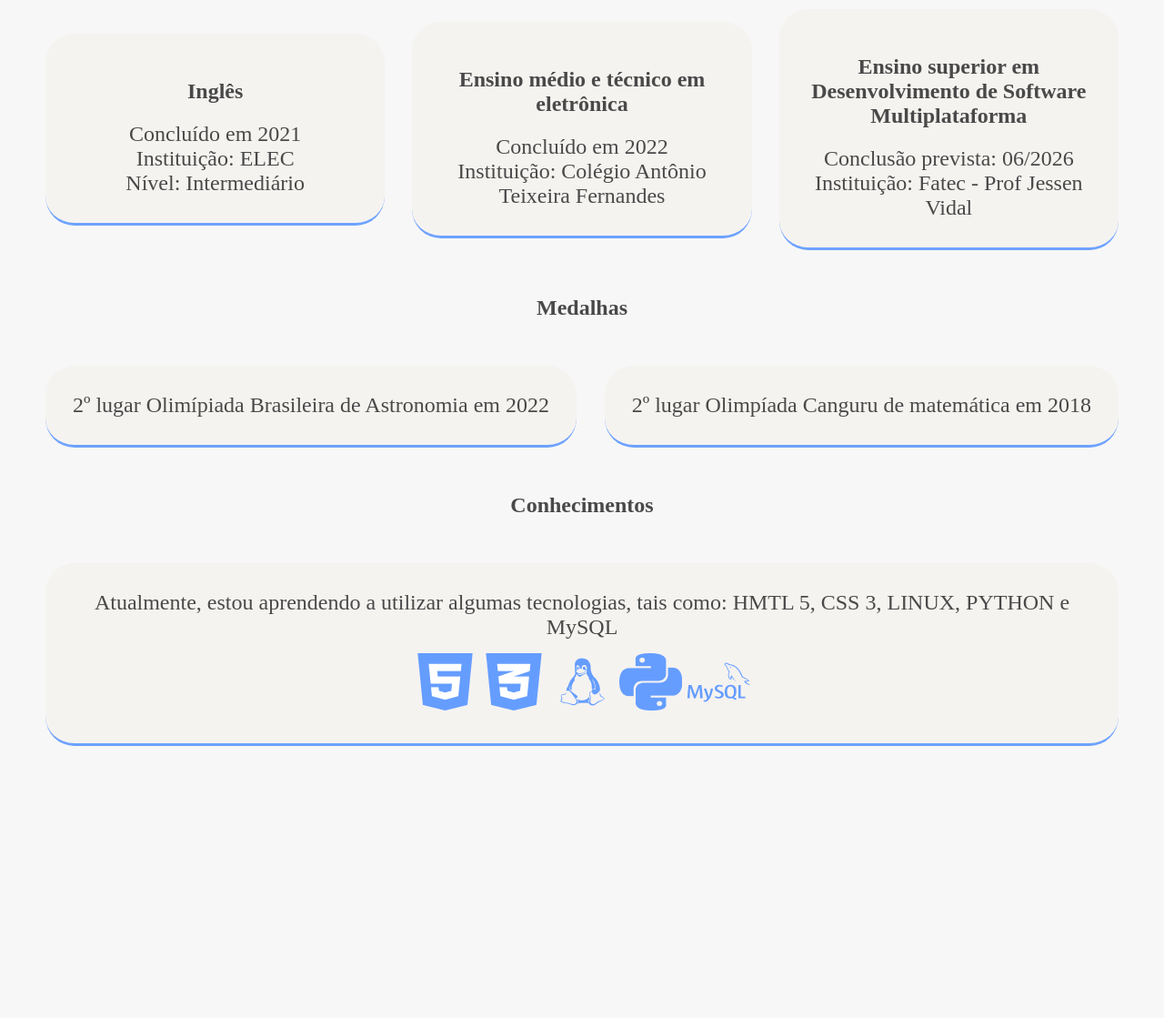
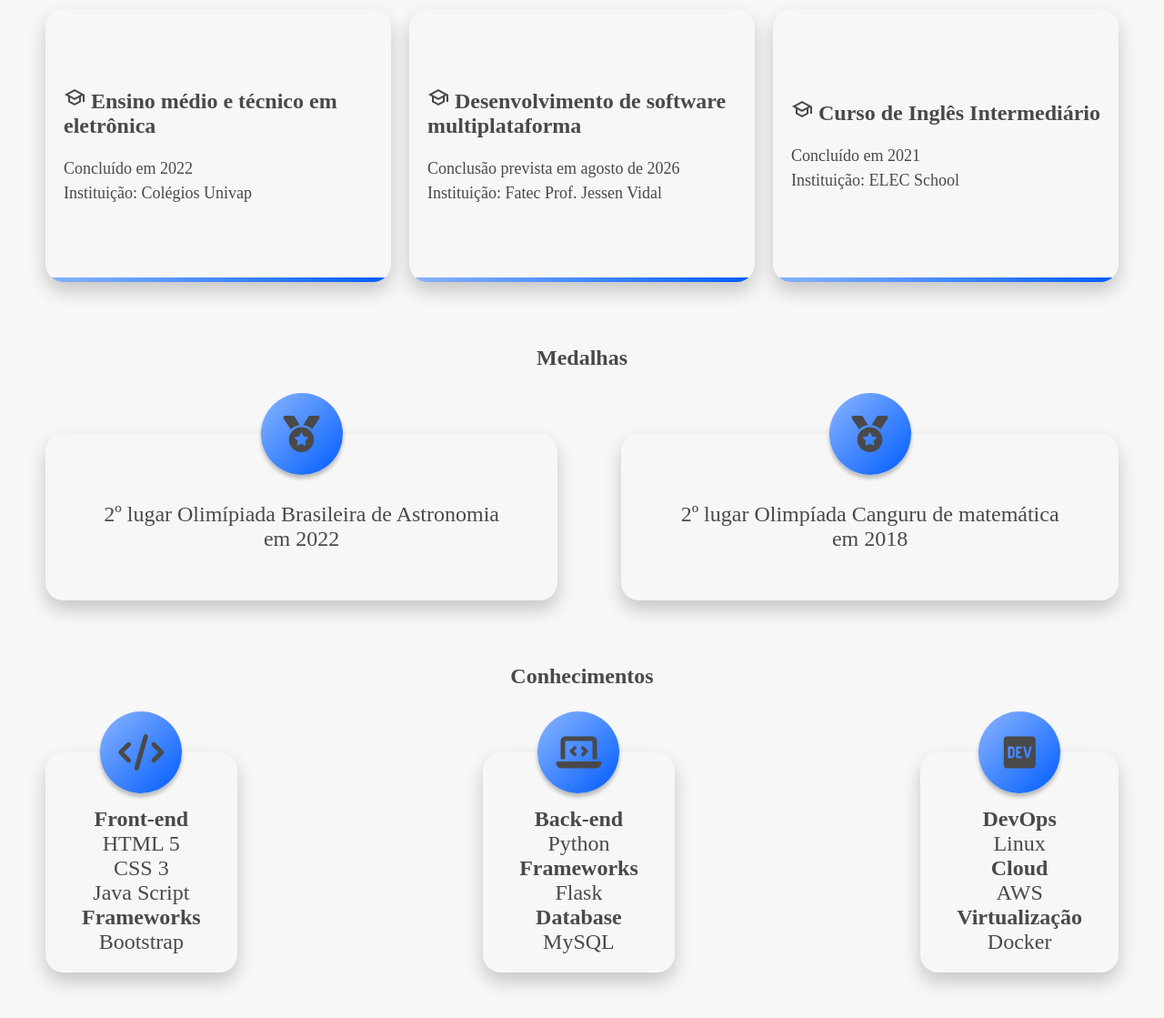
Before and after one commit to Ana-Laura-Moratelli/portfolio, a Flask app: page /sobremim in a window 1280 px wide. Shown: the part 217-1336 px from the top of the page at 91% size. Before the commit the page ends 1037 px from the top, so only its background shows below. Run offline with Flask 3, Linux system fonts and the light colour scheme; some libraries are stand-ins or nearby versions; some web fonts are replaced.

Commit message:
melhorei os cards da página sobre mim e mudei o logo

```diff
--- a/app/static/css/style.css
+++ b/app/static/css/style.css
@@ -32,7 +32,7 @@ a{
     text-decoration: none;
 }
 .logo{
-    padding-top: 4px;
+    width: 90px;
 }
 
 body{
@@ -46,12 +46,12 @@ body{
     justify-content: space-between;
     padding: var(--espaçamento);
     width: 100%;
-    height: 130px;
+    height: 100px;
     background-color: var(--azul-claro);
     transition: all 0.5s;
     position: fixed;
     z-index: 1;
-
+    box-shadow: 0px 4px 4px 0px var(--box-shadow);
 }
 .nav-menu{
     display: flex;
@@ -77,6 +77,64 @@ body{
     background-color: var(--cor-texto);
     transition: all 0.3s ease-in-out;
 }
+/* SOBRE MIM CARD */
+.container-card{
+    padding: var(--espaçamento);
+    display: flex;
+    flex-direction: row;
+    justify-content: space-between;
+    flex-wrap: wrap;
+    align-items: center;
+    gap: 20px;
+  }
+  .card {
+    flex: 1;
+    height: 300px;
+    position: relative;
+    display: flex;
+    align-items: center;
+    justify-content: center;
+    box-shadow: 0 10px 20px rgba(0, 0, 0, 0.2);
+    padding: 5px 20px;
+    overflow: hidden;
+    border-radius: 20px;
+    transition: all 0.5s cubic-bezier(0.23, 1, 0.320, 1);
+  }
+  .card1 {
+    display: flex;
+    flex-direction: column;
+    align-items: flex-start;
+    gap: 20px;
+    color: var(--cor-texto);
+    transition: all 0.5s cubic-bezier(0.23, 1, 0.320, 1);
+  }
+  .card1 .card-title {
+    font-weight: 700;
+    font-size: 24px;
+    text-align: left;
+  }
+  .card1 .card-text{
+    line-height: 1.5;
+    font-size: 18px;
+  }
+  .card:hover::before {
+    height: 100%;
+  }
+  .card:hover {
+    box-shadow: none;
+  }
+  .card::before {
+    content: "";
+    position: absolute;
+    left: 0;
+    bottom: 0;
+    width: 100%;
+    height: 5px;
+    background: linear-gradient(-45deg, #005CFF 0%, #8BB5FF 100% );
+    z-index: -1;
+    transition: all 0.5s cubic-bezier(0.23, 1, 0.320, 1);
+  }
+
 @media (max-width:768px){
     *{
         font-size: 18px;
@@ -103,10 +161,11 @@ body{
     .nav-menu{
         position: fixed;
         right: -100%;
-        top: 120px;
+        top: 98px;
         gap: 0;
         border-radius: 0 0 20px 20px;
         background-color: var(--azul-claro);
+        box-shadow: 0px 4px 4px 0px var(--box-shadow);
         text-align: center;
         flex-direction: column;
         width: 50%;
@@ -131,14 +190,24 @@ body{
         justify-content: center;
     }
     /*RESPONSIVO SOBRE*/
-    .container-sobre{
+    .container-sobre, .container-sobre1{
         text-align: center;
         flex-direction: column;
     }
     .sobre{
         text-align: center;
-
     }
+    /* RESPONSIVO SOBRE MIM CARD*/
+    .container-card {
+        flex-direction: column;
+        align-items: flex-start;
+        padding: 20px;
+        height: auto;
+        align-items: center;
+      }
+      .card{
+          padding: 20px;
+      }
     /* RESPONSIVO CONTATOS */
     .container-contatos{
         text-align: center;
@@ -169,45 +238,81 @@ body{
     border: 5px solid var(--azul-claro);
 }
 
-
+/* SOBRE MIM */
 .container-sobre{
     display: flex;
     align-items: center;
     justify-content: space-between;
     padding: var(--espaçamento);
-    gap: 30px;
+    gap: 70px;
+}
+.container-sobre1{
+    display: flex;
+    flex-wrap: wrap;
+    align-items: center;
+    justify-content: space-between;
+    padding: var(--espaçamento);
+    gap: 70px;
 }
 .sobre{
-    width: 80%;
-    height: 0%;
+    display: flex;
+    justify-content: space-between;
     text-align: center;
     padding: 30px;
     align-items: center;
     flex-direction: column;
     border-radius: 10px;
-    border-bottom: 3px solid #6DA2FF;
-    background: #F5F3F0;
-    border-radius: 32px;
+    box-shadow: 0 10px 20px rgba(0, 0, 0, 0.2);
+    border-radius: 20px;
+    /* ver qual border tirar */
+}
+.card-sobre {
+    border-radius: 20px;
+    box-shadow: 0 10px 20px rgba(0, 0, 0, 0.2);
+    padding: 20px 40px;
+    text-align: center;
+    position: relative;
+  }
+  .card-medalha{
+    border-radius: 20px;
+    padding: 45px 24px 24px;  /*  45 tamanho da bolinha  */
+    text-align: center;
+    position: relative;
+
+  }
+  .icone-medalha{
+    box-shadow: 0px 4px 4px 0px rgba(0, 0, 0, 0.25);
+    border-radius: 50%;
+    width: 90px;
+    height: 90px;
+    background: linear-gradient(-45deg, #005CFF 0%, #8BB5FF 100% );
     display: flex;
-    justify-content: space-between;
-}
-.sobre1{
-    text-align: center;
-    padding: 30px;
     align-items: center;
-    flex-direction: column;
-    border-radius: 10px;
-    border-bottom: 3px solid #6DA2FF;
-    background: #F5F3F0;
-    border-radius: 32px;
+    justify-content: center;
+    position: absolute;
+    margin: 0 auto;
+    left: 0;
+    right: 0;
+    top: -75px;
+  }
+  .icone {
+    box-shadow: 0px 4px 4px 0px rgba(0, 0, 0, 0.25);
+    border-radius: 50%;
+    width: 90px;
+    height: 90px;
+    background: linear-gradient(-45deg, #005CFF 0%, #8BB5FF 100% );
     display: flex;
-    justify-content: space-between;
-}
-.image{
-    padding-top: 15px;
-    width: 100%;
-}
-
+    align-items: center;
+    justify-content: center;
+    position: absolute;
+    margin: 0 auto;
+    left: 0;
+    right: 0;
+    top: -45px;
+  }
+  .texto-card {
+    padding: 20px;
+  }
 .titulo-pag{
     padding-top:var(--padding-títulos);
     font-size: 24px;
@@ -337,11 +442,6 @@ h2{
 }
 
 
-/* SOBRE */
-.text-sobremim{
-    font-size: 18px;
-}
-
 /* LINKS DAS REDES SOCIAIS */
 .btn {
     width: 70px;
--- a/app/templates/base.html
+++ b/app/templates/base.html
@@ -4,6 +4,7 @@
     <meta charset="UTF-8">
     <meta name="viewport" content="width=device-width, initial-scale=1.0">
     <link rel="stylesheet" href="../static/css/style.css">
+    <link rel="shortcut icon" class="logo" href="../static/img/logo.svg" type="image/x-icon">
     <script src="https://kit.fontawesome.com/c6d943c8a3.js" crossorigin="anonymous"></script>
     <link rel="stylesheet" href="https://fonts.googleapis.com/css2?family=Material+Symbols+Outlined:opsz,wght,FILL,GRAD@20..48,100..700,0..1,-50..200" />
 </head>
--- a/app/templates/projetos.html
+++ b/app/templates/projetos.html
@@ -34,7 +34,7 @@
         </div>
         <div class="card-projetos">
             <div class="caixaImg">
-                <img class="imagem-projeto" src="../static/img/img_portfolio.png" alt="portfolio">
+                <img class="imagem-projeto" src="../static/img/img_port.png" alt="portfolio">
             </div>
             <div class="conteudo-projetos">
                 <h3>Portfólio</h3>
--- a/app/templates/sobremim.html
+++ b/app/templates/sobremim.html
@@ -4,51 +4,134 @@
 {% endblock %}
 {% block body %}
     <h1 class="titulo-pag">Formação acadêmica</h1>
+    <div class="container-card">
+        <div class="card">
+          <div class="card1">
+            <p class="card-title">
+              <span class="material-symbols-outlined">school</span>
+              Ensino médio e técnico em eletrônica
+            </p>
+            <p class="card-text">
+              Concluído em 2022
+              <br>
+              Instituição: Colégios Univap
+            </p>
+          </div>
+        </div>
+
+        <div class="card">
+          <div class="card1">
+            <p class="card-title"> <span class="material-symbols-outlined">
+              school
+              </span>  Desenvolvimento de software multiplataforma
+            </p><p class="card-text">
+              Conclusão prevista em agosto de 2026
+              <br>
+              Instituição: Fatec Prof. Jessen Vidal
+            </p>
+
+
+          </div>
+        </div>
+        <div class="card">
+          <div class="card1">
+            <p class="card-title"> <span class="material-symbols-outlined">
+              school
+              </span>  Curso de Inglês Intermediário
+            </p><p class="card-text">
+              Concluído em 2021
+              <br>
+              Instituição: ELEC School
+            </p>
+
+
+          </div>
+        </div>
+        </div>
+    <h2>Medalhas</h2>
     <section class="container-sobre">
         <section class="sobre">
-            <h2>Inglês</h2>
-            <p>
-            Concluído em 2021 <br>
-            Instituição: ELEC <br>
-            Nível: Intermediário</p>
+
+                <div class="card-medalha">
+                    <span class="icone-medalha">
+                        <i class="fa-solid fa-medal"></i>
+
+                    </span>
+            <p>2º lugar Olimípiada Brasileira de Astronomia em 2022</p>
             </section>
             <section class="sobre">
-            <h2>Ensino médio e técnico em eletrônica </h2>
-            <p>
-            Concluído em 2022 <br>
-            Instituição:  Colégio Antônio Teixeira Fernandes<br>
-            </p>
+
+                <div class="card-medalha">
+                    <span class="icone-medalha">
+                        <i class="fa-solid fa-medal"></i>
+
+                    </span>
+            <p>2º lugar Olimpíada Canguru de matemática em 2018</p>
             </section>
-            <section class="sobre">
-            <h2> Ensino superior em Desenvolvimento de Software Multiplataforma </h2>
-            <p>
-            Conclusão prevista: 06/2026<br>
-            Instituição: Fatec - Prof Jessen Vidal<br>
-            </p>
-            </section>
+
     </section>
-    <h1>Medalhas</h1>
-    <section class="container-sobre">
-        <section class="sobre1">
-            <p>2º lugar Olimípiada Brasileira de Astronomia em 2022</p>
-            </section>
-            <section class="sobre1">
-                <p>2º lugar Olimpíada Canguru de matemática em 2018</p>
-            </section>
-    </section>
-    <h1>Conhecimentos</h1>
-    <section class="container-sobre">
-        <section class="sobre1">
-            <p>Atualmente, estou aprendendo a utilizar algumas tecnologias, tais como: HMTL 5, CSS 3, LINUX, PYTHON e MySQL</p>
-            <div class="image">
-                <img src="../static/img/html.png" alt="html">
-                <img src="../static/img/css.png" alt="css">
-                <img src="../static/img/linux.png" alt="linux">
-                <img src="../static/img/python.png" alt="python">
-                <img src="../static/img/mysql.png" alt="mysql">
-            </div>
-            </section>
-            </section>
+    <h2>Conhecimentos</h2>
+
+            <section class="container-sobre1">
+                <div class="card-sobre">
+                <span class="icone">
+                    <i class="fa-solid fa-code"></i>
+                </span>
+                <p class="texto-card">
+                    <h3>Front-end</h3>
+                    <ul>
+                        <li>HTML 5</li>
+                        <li>CSS 3</li>
+                        <li>Java Script</li>
+                    </ul>
+                    <h3>Frameworks</h3>
+                    <ul>
+                        <li>Bootstrap</li>
+                    </ul>
+                </p>
+                </div>
+
+                <div class="card-sobre">
+                    <span class="icone">
+                        <i class="fa-solid fa-laptop-code"></i>
+
+                    </span>
+
+                    <p class="texto-card">
+                        <h3>Back-end</h3>
+                        <ul>
+                            <li>Python</li>
+                        </ul>
+                        <h3>Frameworks</h3>
+                        <ul>
+                            <li>Flask</li>
+                        </ul>
+                        <h3>Database</h3>
+                    <ul>
+                        <li>MySQL</li>
+                    </ul>
+                    </p>
+                </div>
+
+                <div class="card-sobre">
+                    <span class="icone">
+                        <i class="fa-brands fa-dev"></i>  </span>
+
+                    <p class="texto-card">
+                    <h3>DevOps</h3>
+                    <ul>
+                        <li>Linux</li>
+                    </ul>
+                    <h3>Cloud</h3>
+                    <ul>
+                        <li>AWS</li>
+                    </ul>
+                    <h3>Virtualização</h3>
+                    <p>Docker</p>
+                    </p>
+                </div>
+
+                </section>
 </body>
 </html>
 {% endblock %}
```
Also changed, not shown: app/static/img/css.png (deleted), app/static/img/html.png (deleted), app/static/img/img_port.png (added), app/static/img/img_portfolio.png (deleted), app/static/img/linux.png (deleted), app/static/img/logo.svg, app/static/img/mysql.png (deleted), app/static/img/python.png (deleted).
